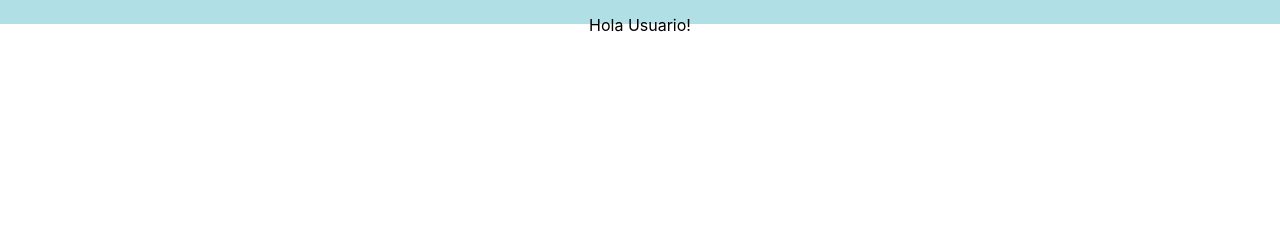
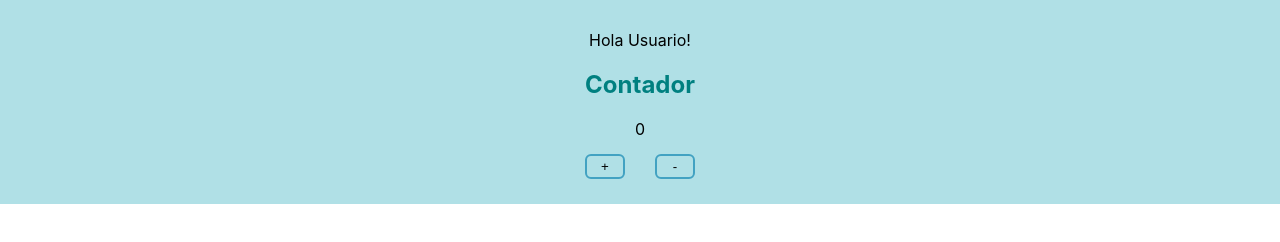
Before and after one commit to Rocioagustina/React, a React (Create React App) app: page / in a window 1280 px wide. Shown: the part 380-622 px from the top of the page. Built offline with nearby package versions, Linux system fonts and the light colour scheme.

Commit message:
agregue el contador

```diff
--- a/package.json
+++ b/package.json
@@ -3,6 +3,9 @@
   "version": "0.1.0",
   "private": true,
   "dependencies": {
+    "@fortawesome/fontawesome-svg-core": "^1.2.32",
+    "@fortawesome/free-solid-svg-icons": "^5.15.1",
+    "@fortawesome/react-fontawesome": "^0.1.13",
     "@testing-library/jest-dom": "^5.11.6",
     "@testing-library/react": "^11.2.2",
     "@testing-library/user-event": "^12.3.0",
--- a/src/App.js
+++ b/src/App.js
@@ -1,7 +1,6 @@
 import React  from 'react';
 import Navbar from './components/Navbar/Navbar'
 import './App.css';
-import ItemListContainer from './components/ItemList/ItemListContainer'
 
 
 
@@ -9,7 +8,6 @@ let App = () => {
   return (
    <div className="App">
      <Navbar />
-     <ItemListContainer nombre="Usuario"/>
    </div>
   );
 }
--- /dev/null
+++ b/src/components/ItemCount/ItemCount.css
@@ -0,0 +1,12 @@
+button {
+    background-color: transparent;
+    margin: 15px;
+    border: 2px solid #42a2c2;
+    border-radius: 6px;
+    width: 40px;
+    height: 25px;
+}
+
+h2 {
+    color: teal;
+}
--- /dev/null
+++ b/src/components/ItemCount/ItemCount.js
@@ -0,0 +1,40 @@
+import React from "react";
+import './ItemCount.css'
+
+
+class ItemCount extends React.Component {
+constructor() {
+      super()
+      this.state = {
+        contador : 0
+      }
+    }
+sumar() {
+    this.setState((State) => {
+      return {
+        contador: State.contador + 1
+      }
+    })
+  }
+ restar() {
+   if (this.state.contador > 0 ) {
+    this.setState((State) => {
+      return {
+        contador: State.contador - 1
+      }
+    })
+   }
+  }
+render() {
+    return (
+        <div id='counter'>
+            <h2>Contador</h2>
+            <div>{this.state.contador}</div>
+            <button onClick={() => this.sumar()}>+</button>
+            <button onClick={() => this.restar()}>-</button>
+        </div>
+      )
+    }
+}
+
+export default ItemCount;
--- a/src/components/Navbar/Navbar.js
+++ b/src/components/Navbar/Navbar.js
@@ -1,6 +1,9 @@
 import React from 'react';
-import CartWidget from '../CartWidget/CartWidget'
-import './style.css'
+import CartWidget from '../CartWidget/CartWidget.js'
+import ItemListContainer from '../ItemList/ItemListContainer.js'
+import ItemCount from '../ItemCount/ItemCount.js'
+import './Navbar.css'
+
 
 
 
@@ -18,7 +21,11 @@ import './style.css'
             <li><a href="#">Contacto</a></li>
           </ul>
           <CartWidget />
+          <ItemListContainer nombre="Usuario"/>
         </nav>
+        <div>
+          <ItemCount />
+        </div>
       </header>
       );
   }
```
Also changed, not shown: src/components/Navbar/Navbar.css (renamed from src/components/Navbar/style.css), 2 other files (tests, documents, lock files or other folders).
